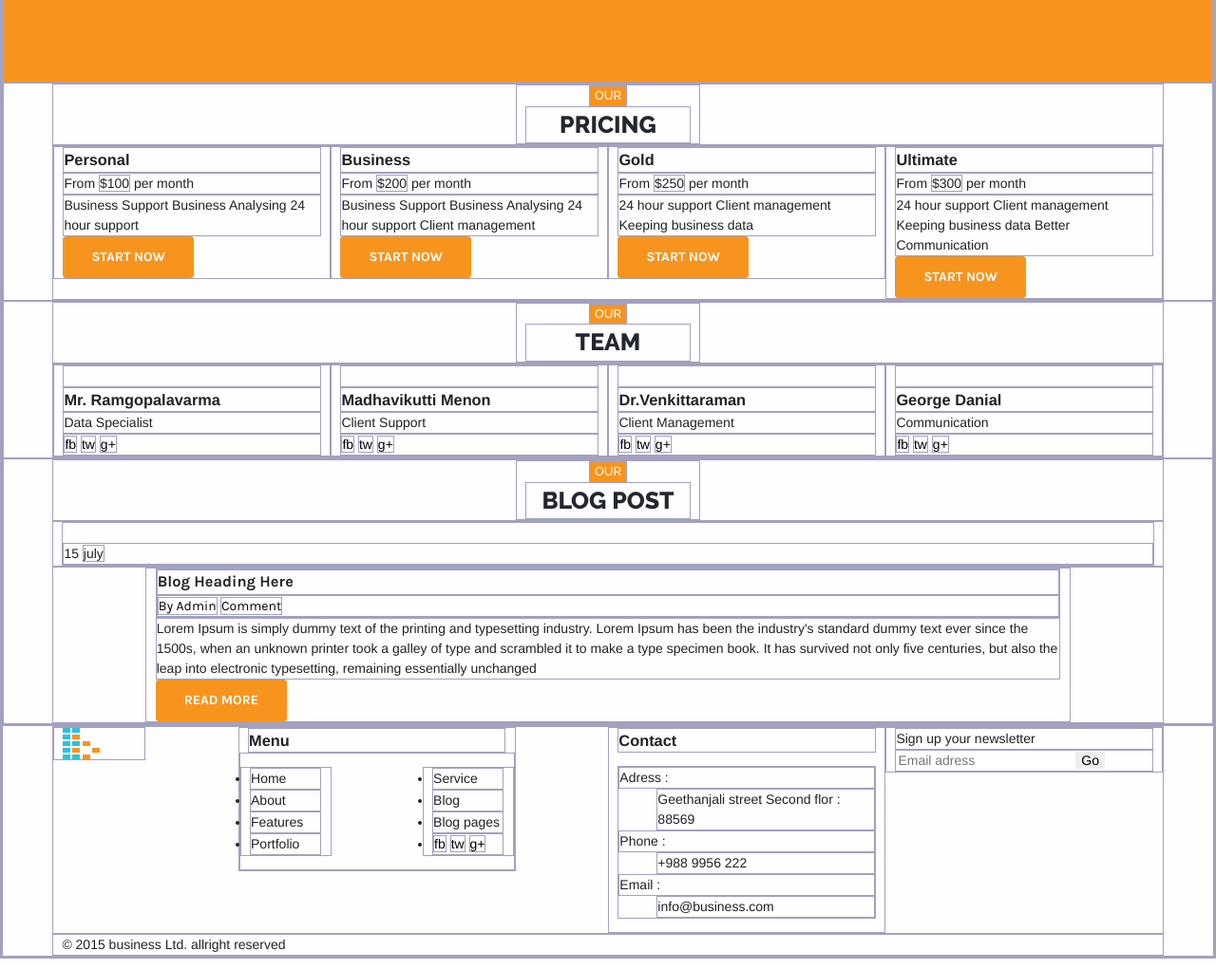
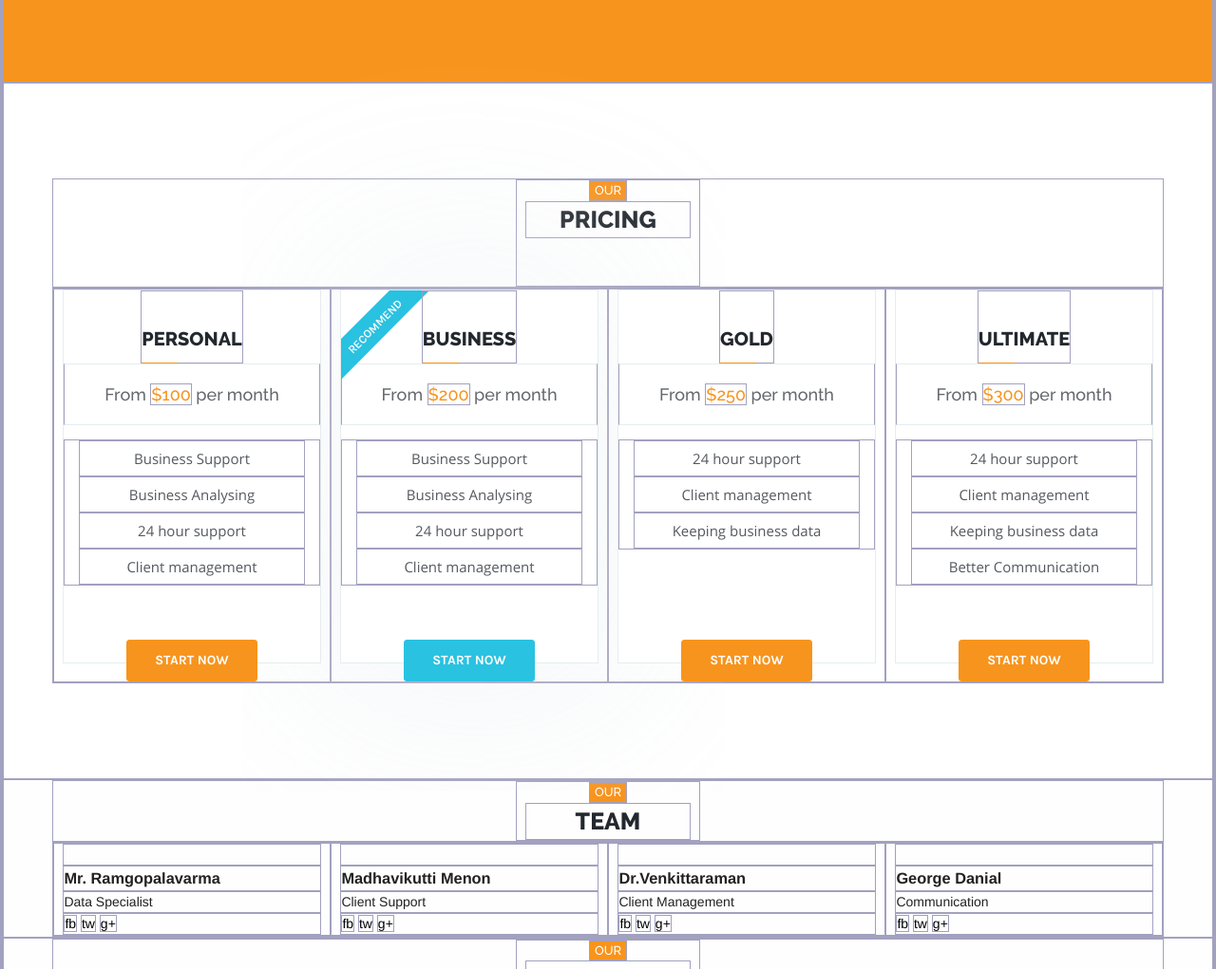
Before and after one commit to neretin-trike/business_site, a website: page app/index.html in a window 1280 px wide. Shown: the part 2724-3745 px from the top of the page at 95% size. Drawn offline with Linux system fonts and the light colour scheme; files whose address does not match are found by name; a web font is replaced by a local one.

Commit message:
Завершил оформление элемента pricing

```diff
--- a/app/index.html
+++ b/app/index.html
@@ -171,30 +171,57 @@
                 </header>
             </div>
             <div class="row">
-                <article class="medium-3 columns price-card">
+                <div class="medium-3 columns">
+                    <article class="price-card">
                         <h3>Personal</h3>
                         <p class="cost">From <span class="price">$100</span> per month</p>
-                    <p class="description">Business Support Business Analysing 24 hour support</p>
+                        <ol class="description">
+                            <li>Business Support</li>
+                            <li>Business Analysing</li>
+                            <li>24 hour support</li>
+                            <li>Client management</li>
+                        </ol>
+                    </article>
                     <button>Start now</button>
-                </article>
-                <article class="medium-3 columns price-card recommend">
+                </div>
+                <div class="medium-3 columns ">
+                    <article class="price-card recommend">
                         <h3>Business</h3>
                         <p class="cost">From <span class="price">$200</span> per month</p>
-                    <p class="description">Business Support Business Analysing 24 hour support Client management</p>
-                    <button>Start now</button>
+                        <ol class="description">
+                            <li>Business Support</li>
+                            <li>Business Analysing</li>
+                            <li>24 hour support</li>
+                            <li>Client management</li>
+                        </ol>
                     </article>
-                <article class="medium-3 columns price-card">
+                    <button class="recommend">Start now</button>
+                </div>
+                <div class="medium-3 columns">
+                    <article class="price-card">
                         <h3>Gold</h3>
                         <p class="cost">From <span class="price">$250</span> per month</p>
-                    <p class="description">24 hour support Client management Keeping business data</p>
+                        <ol class="description">
+                            <li>24 hour support</li>
+                            <li>Client management</li>
+                            <li>Keeping business data</li>
+                        </ol>
+                    </article>
                     <button>Start now</button>
-                </article>
-                <article class="medium-3 columns price-card">
+                </div>
+                <div class="medium-3 columns">
+                    <article class="price-card">
                         <h3>Ultimate</h3>
                         <p class="cost">From <span class="price">$300</span> per month</p>
-                    <p class="description">24 hour support Client management Keeping business data Better Communication</p>
+                        <ol class="description">
+                            <li>24 hour support</li>
+                            <li>Client management</li>
+                            <li>Keeping business data</li>
+                            <li>Better Communication</li>
+                        </ol>
+                    </article>
                     <button>Start now</button>
-                </article>
+                </div>
             </div>
         </section>
         <section class="team">
--- a/app/sass/main.scss
+++ b/app/sass/main.scss
@@ -494,3 +494,111 @@ header{
     }
 
 }
+
+/*-------------------------------
+---------- PRICING --------------
+-------------------------------*/
+
+.pricing{
+    @include base-markup-for-pages(10rem, 10rem);
+
+    .page-title{
+        padding-bottom: 5rem;
+    }
+
+    .price-card{
+        position: relative;
+        z-index: 12;
+
+        background-color: #ffffff;
+
+        height: 39.4rem;
+        font-family: 'Raleway';
+        text-align: center;
+
+        border: 0.1rem solid #e6edee;
+
+        &.recommend{
+            box-shadow: 3px 4px 250px 0px rgba(228, 233, 237, 0.75);
+            z-index: 10;
+
+            &:before{
+                content: '';
+                display: block;
+                position: absolute;
+
+                width: 9.4rem;
+                height: 9.4rem;
+
+                background-image: url(../images/recommend.png);
+                background-repeat: no-repeat;
+            }
+        }
+
+        h3{
+            display: inline-block;
+            padding-top: 3.5rem;
+            padding-bottom: 1rem;
+
+            text-transform: uppercase;
+            font-size: 2rem;
+            color: #23282f;
+
+            position: relative;
+
+            &:after{
+                content: '';
+                display: block;
+                position: absolute;
+
+                bottom: -0.1rem;
+
+                height: 0.1rem;
+                width: 3.8rem;
+
+                background-color: #f7941d;
+            }
+        }
+
+        .cost{
+            padding: 1.8rem 0;
+
+            font-size: 1.8rem;
+            font-weight: $font-weight-medium;
+            color: #65686e;
+
+            border-top: 0.1rem solid #e6edee;
+            border-bottom: 0.1rem solid #e6edee;
+
+            span{
+                color: #f7941d;
+            }
+
+        }
+
+        .description{
+            padding: 0 1.5rem;
+
+            font-family: 'OpenSans';
+            font-size: 1.5rem;
+            color: #55595f;
+            line-height: 3.6rem;
+
+            list-style: none;
+        }
+    }
+
+    button{
+        position: relative;
+        z-index: 13;
+
+        display: block;
+        margin: auto;
+        margin-top: -2.5rem;
+
+        &.recommend{
+            background-color: #29c2e1;
+        }
+    }
+
+}
```
Also changed, not shown: app/css/style.css, dist/css/style.min.css. Lines whose indentation alone changed are shown as unchanged.
